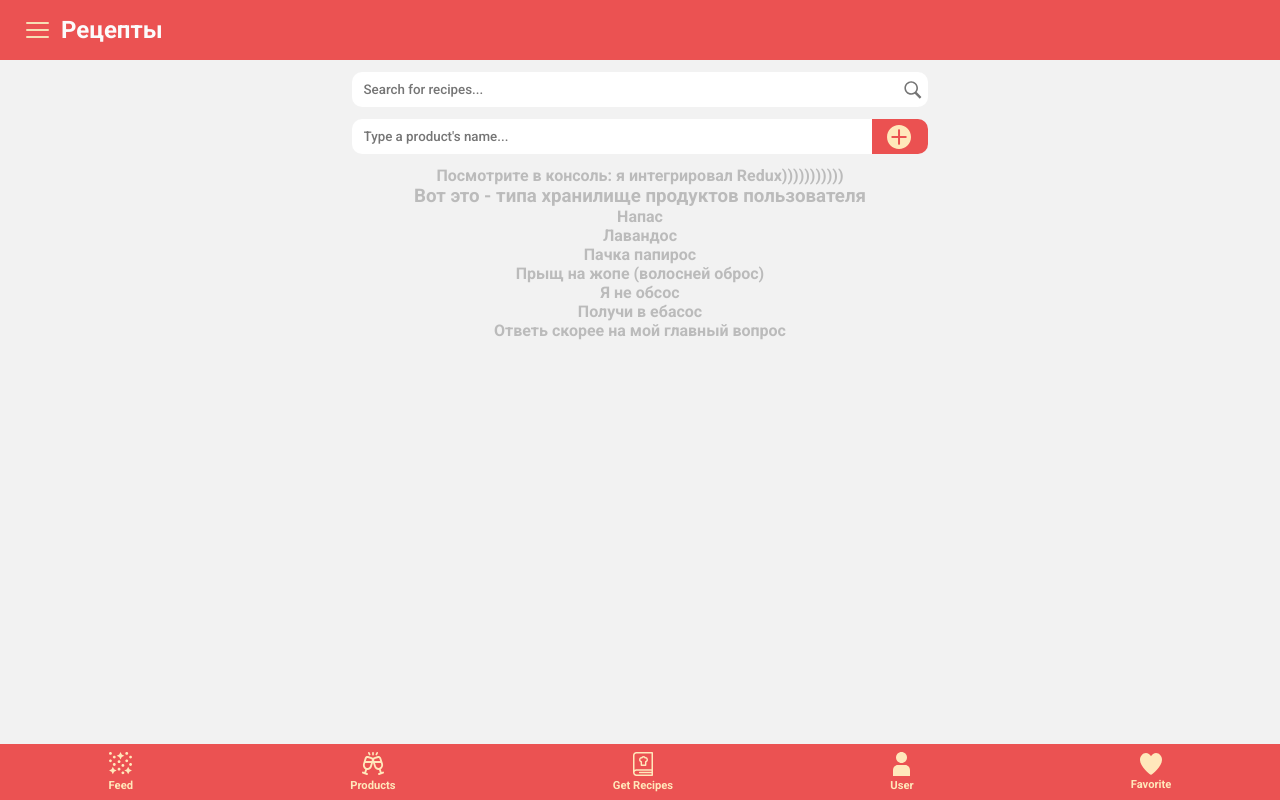
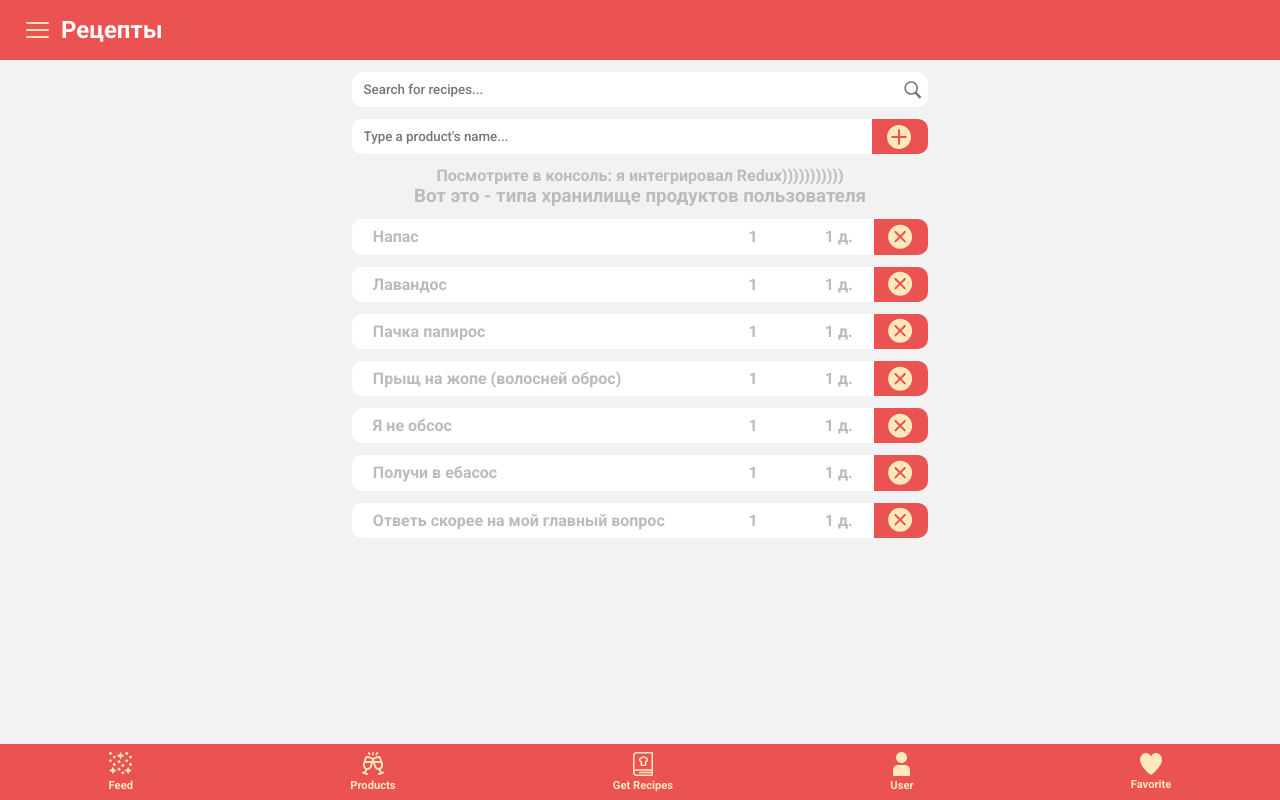
Before and after one commit to NekazistyeProgrammisty/foodboard, a React (Create React App) app: page /products in a window 1280 px wide. Built offline with nearby package versions, Linux system fonts and the light colour scheme; a web font is replaced by a local one.

Commit message:
Product Element done

```diff
--- a/src/components/IconField/IconField.tsx
+++ b/src/components/IconField/IconField.tsx
@@ -5,7 +5,7 @@ import { ReactComponent as SearchIcon } from '../../images/SearchIcon.svg';
 import { ReactComponent as AddIcon } from '../../images/add.svg';
 
 interface IIconFieldProps {
-	type?: 'search' | 'add';
+	type?: 'search' | 'add' | 'delete';
 	clickHandler?: () => void;
 }
 
@@ -31,6 +31,17 @@ const IconField: React.FunctionComponent<IIconFieldProps> = ({
 				<AddIcon />
 			</div>
 		);
+	case 'delete':
+		return (
+			<div
+				tabIndex={0}
+				role="button"
+				onClick={clickHandler}
+				className="inputIcon deleteIcon"
+			>
+				<AddIcon style={{ transform: 'rotate(45deg)' }} />
+			</div>
+		);
 	default:
 		return (
 			<div className="inputIcon searchIcon">
--- a/src/components/InputField/InputField.tsx
+++ b/src/components/InputField/InputField.tsx
@@ -41,7 +41,7 @@ const InputField: React.FunctionComponent<IInputFieldProps> = ({
 		<div className="search">
 			<div className="searchInputs">
 				<input
-					onKeyUp={enterPressHandler}
+					onKeyUp={(type === 'add') ? enterPressHandler : undefined}
 					type="text"
 					onChange={userInputHandler}
 					value={userValue}
--- /dev/null
+++ b/src/components/ProductElement/ProductElement.css
@@ -0,0 +1,48 @@
+.product-wrapper {
+    margin-top: 12px;
+    width: 45%;
+    display: flex;
+    height: 2.2rem;
+}
+
+.product-info {
+    background-color: #fff;
+    border-radius: 10px 0px 0px 10px;
+    width: calc(100% - 3.4rem);
+    display: flex;
+    align-items: center;
+    justify-content: space-between;
+}
+
+@media (max-width: 700px) {
+    .product-wrapper {
+        width: 80%;
+    }
+    .product-info {
+        font-size: 17px;
+    }
+}
+
+.product-info > div {
+    margin: 0px 4%;
+}
+
+.product-info > span {
+    white-space: nowrap;
+    text-overflow: ellipsis;
+    margin-left: 4%;
+    max-width: 60%;
+    overflow: hidden;
+}
+
+.info-right-section {
+    width: 20%;
+    display: flex;
+    justify-content: space-between;
+}
+
+.icon-wrapper {
+    background-color: var(--primarycolor);
+    border-radius: 0px 10px 10px 0px;
+    width: 3.4rem;
+}
--- a/src/components/ProductElement/ProductElement.tsx
+++ b/src/components/ProductElement/ProductElement.tsx
@@ -1,12 +1,27 @@
 import * as React from 'react';
 import { IProduct } from '../../types/ProductTypes';
+import IconField from '../IconField/IconField';
 
-import classes from './ProductElement.module.css';
+import './ProductElement.css';
 
-const ProductElement: React.FunctionComponent<IProduct> = () => {
-	const aaa = 123;
+const ProductElement: React.FunctionComponent<IProduct> =
+({ title, count, expirationDays }) => {
+	const expiresAt = `${expirationDays} д.`;
 
-	return <div>О, привет, а я тя знаю))</div>;
+	return (
+		<div className="product-wrapper">
+			<div className="product-info">
+				<span>{title}</span>
+				<div className="info-right-section">
+					<span>{count}</span>
+					<span>{expiresAt}</span>
+				</div>
+			</div>
+			<div className="icon-wrapper">
+				<IconField type="delete" />
+			</div>
+		</div>
+	);
 };
 
 export default ProductElement;
--- a/src/components/ProductsList/ProductsList.tsx
+++ b/src/components/ProductsList/ProductsList.tsx
@@ -4,6 +4,7 @@ import * as React from 'react';
 import { useDispatch } from 'react-redux';
 import { useTypedSelector } from '../../hooks/useTypedSelector';
 import { fetchProducts } from '../../store/action-creators/products';
+import ProductElement from '../ProductElement/ProductElement';
 
 const ProductsList: React.FunctionComponent = () => {
 	const { products, error, loading } = useTypedSelector(
@@ -27,7 +28,12 @@ const ProductsList: React.FunctionComponent = () => {
 			)}
 
 			{products.map((product, index) => (
-				<div key={index}>{product.title}</div>
+				<ProductElement
+					key={index}
+					title={product.title}
+					count={product.count}
+					expirationDays={product.expirationDays}
+				/>
 			))}
 		</>
 	);
```
